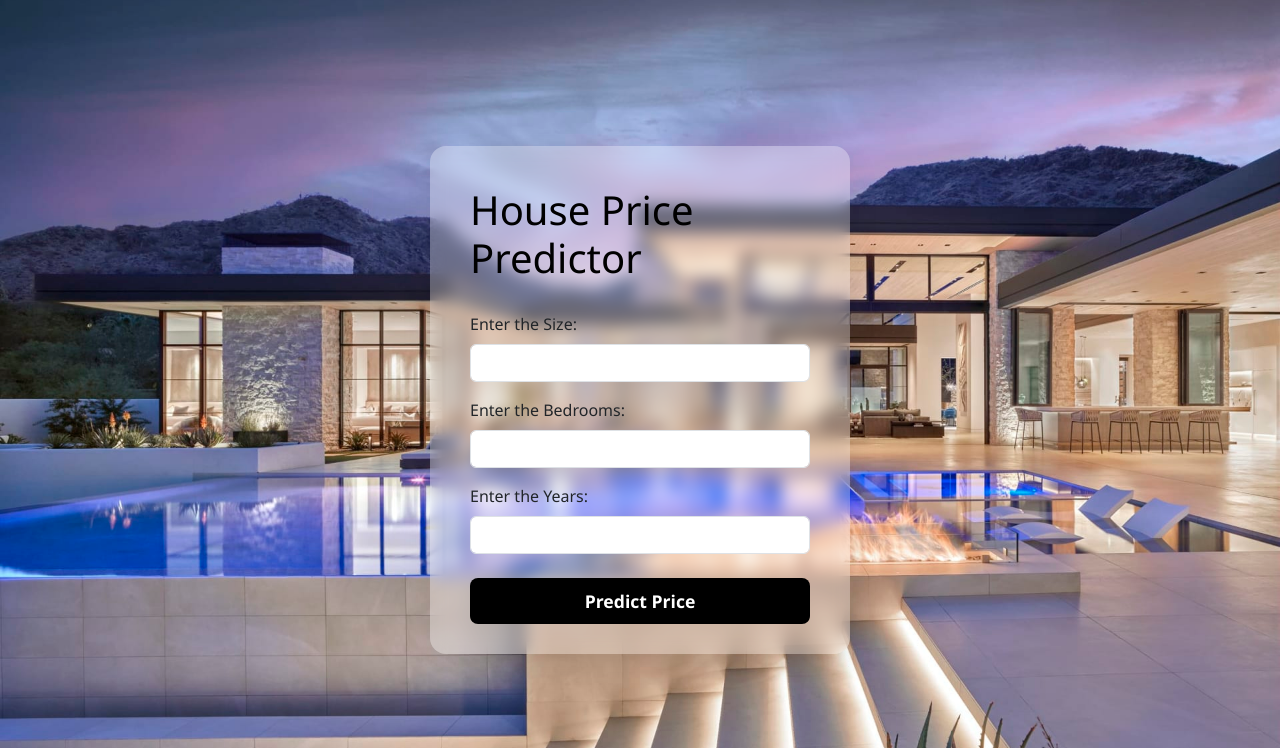
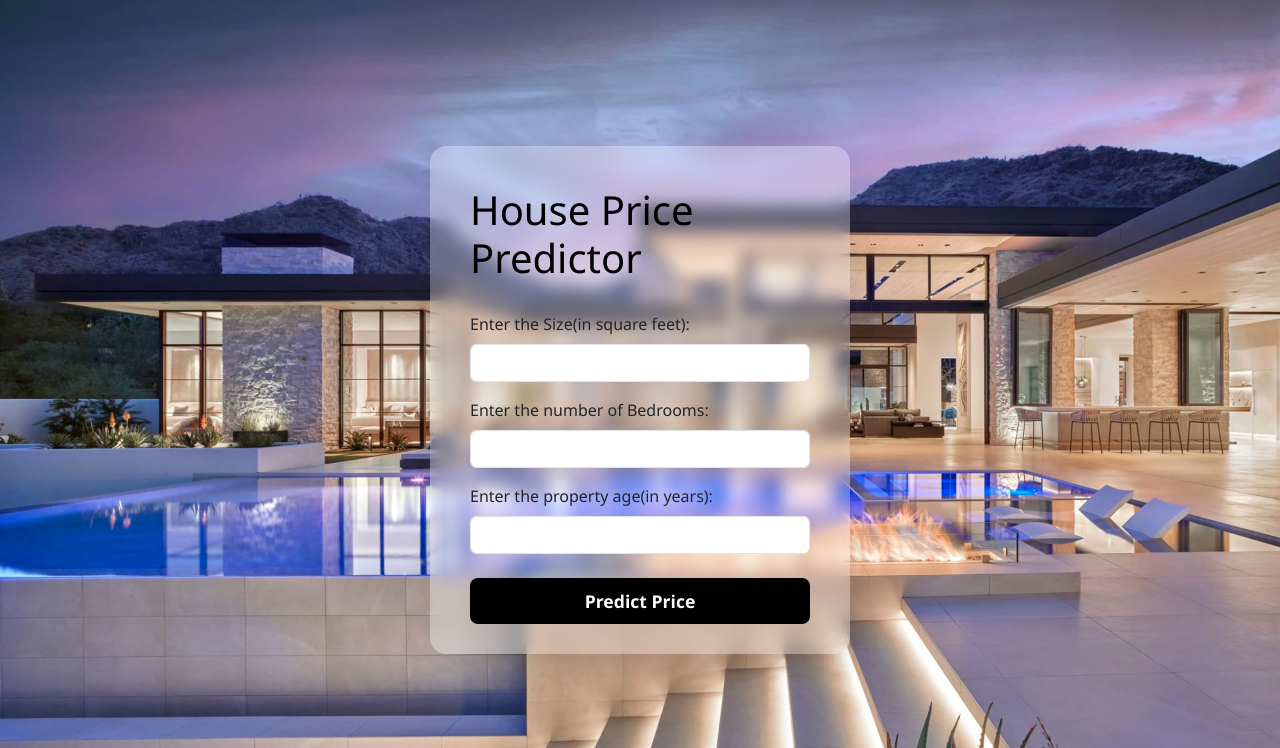
Before and after one commit to manthan-018/House_price_prediction, a Flask app: page / in a window 1280 px wide. Shown: the top 748 px of the page. Run offline with Flask 3, Linux system fonts and the light colour scheme; parts of the project's set-up code (start-up, migrations or seed data) failed here and were passed over.

Commit message:
Update UI copy and layout in templates/first.html

```diff
--- a/templates/first.html
+++ b/templates/first.html
@@ -57,17 +57,17 @@
 
         <form method="post">
             <div class="mb-3">
-                <label for="Size_sqft" class="form-label">Enter the Size:</label>
+                <label for="Size_sqft" class="form-label">Enter the Size(in square feet):</label>
                 <input type="number" step="any" name="Size_sqft" id="Size_sqft" class="form-control">
             </div>
 
             <div class="mb-3">
-                <label for="Bedrooms" class="form-label">Enter the Bedrooms:</label>
+                <label for="Bedrooms" class="form-label">Enter the number of Bedrooms:</label>
                 <input type="number" step="any" name="Bedrooms" id="Bedrooms" class="form-control">
             </div>
 
             <div class="mb-4">
-                <label for="Age_years" class="form-label">Enter the Years:</label>
+                <label for="Age_years" class="form-label">Enter the property age(in years):</label>
                 <input type="number" step="any" name="Age_years" id="Age_years" class="form-control">
             </div>
 
```
